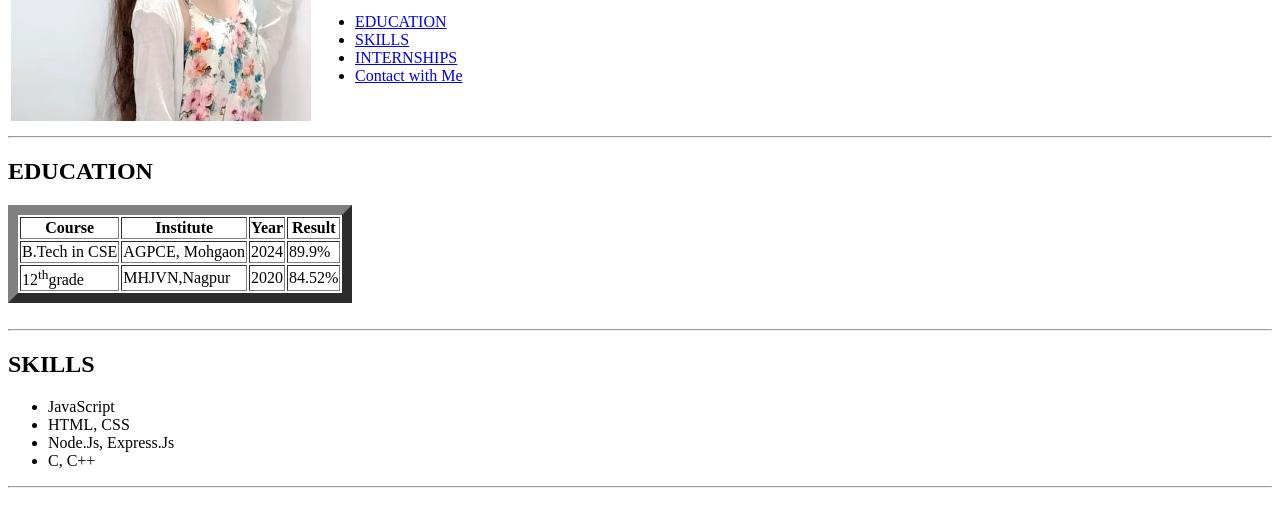
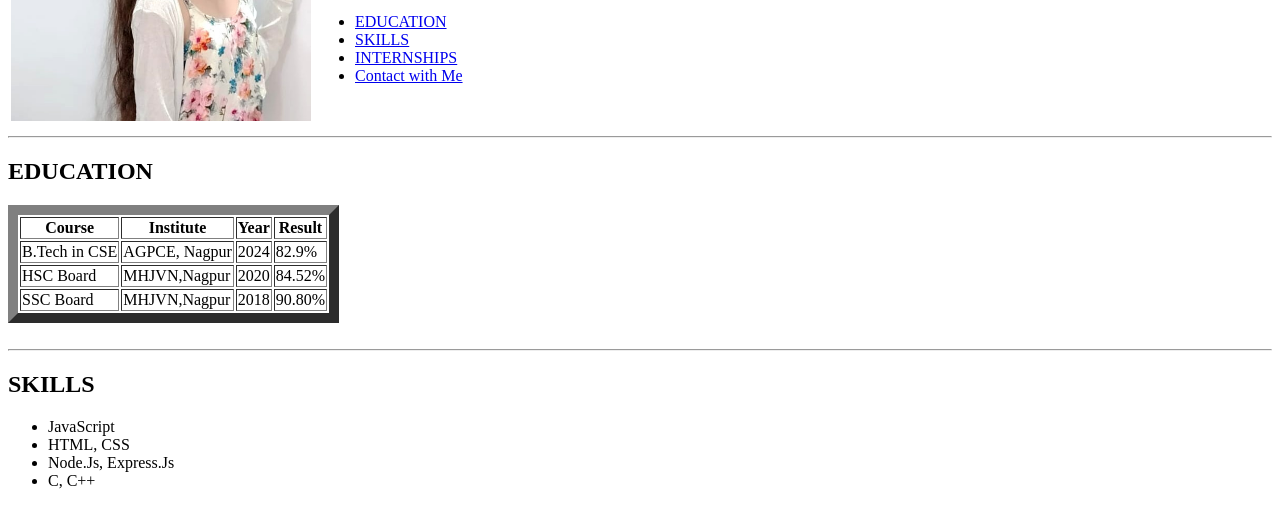
Before and after one commit to PurvaChahande/Resume, a plain HTML site: page index.html in a window 1280 px wide. Shown: the part 190-695 px from the top of the page. Drawn offline with Linux system fonts and the light colour scheme.

Commit message:
update Education

```diff
--- a/index.html
+++ b/index.html
@@ -16,7 +16,7 @@
                 <td>
                     <h1>Purva Vikas Chahande</h1>
                     <p><em><b> Full stack Web <a target="_blank"
-                                    href="https://www.google.com">Developer</a></b></em><br><br>As a web developer, my
+                                    href="#">Developer</a></b></em><br><br>As a web developer, my
                         objective is to create user-friendly and
                         efficient websites that are visually appealing and easy to
                         navigate.<br> I utilize my skills in HTML, CSS, JavaScript to develop
@@ -54,15 +54,21 @@
                 </tr>
                 <tr>
                     <td>B.Tech in CSE</td>
-                    <td>AGPCE, Mohgaon</td>
+                    <td>AGPCE, Nagpur</td>
                     <td>2024</td>
-                    <td>89.9%</td>
+                    <td>82.9%</td>
                 </tr>
                 <tr>
-                    <td>12<sup>th</sup>grade</td>
+                    <td>HSC Board</td>
                     <td>MHJVN,Nagpur</td>
                     <td>2020</td>
                     <td>84.52%</td>
+                </tr>
+                <tr>
+                    <td>SSC Board</td>
+                    <td>MHJVN,Nagpur</td>
+                    <td>2018</td>
+                    <td>90.80%</td>
                 </tr>
 
             </table>
@@ -85,14 +91,14 @@
         <section>
             <h2 id="internship">INTERNSHIPS</h2>
             <ul>
-                <li>Internship in full stack web development in <strong>Dev Town</strong></p>
+                <li>Internship in full stack web development with <strong>Dev Town</strong></p>
                     <ul>
-                        <li> Gain knowledge of multiple programming languages, experience with software development
+                        <li> Gained knowledge of multiple programming languages, experience with software development
                             methodologies, and understanding of front-end and back-end technologies.</li>
                         <li> Learned about web development best practices and gain exposure to the industry.</li>
                     </ul>
                 </li>
-                <li>Internship in Python</li>
+                <li>Internship in Python </li>
                 <li>Certification in C++</li>
                 <li>AI masterclass training program</li>
                 <li>2 days workshop on Python and Django</li>
```
